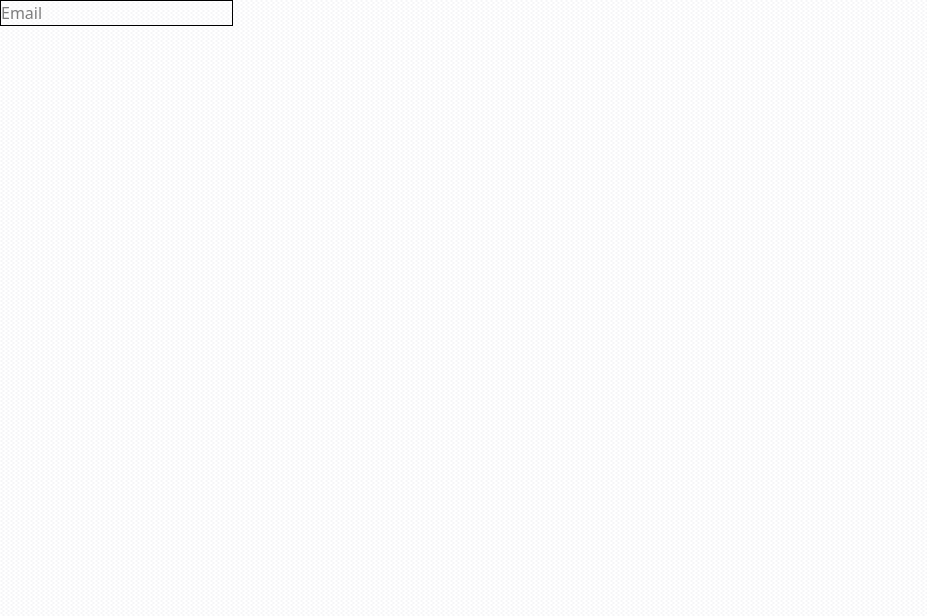
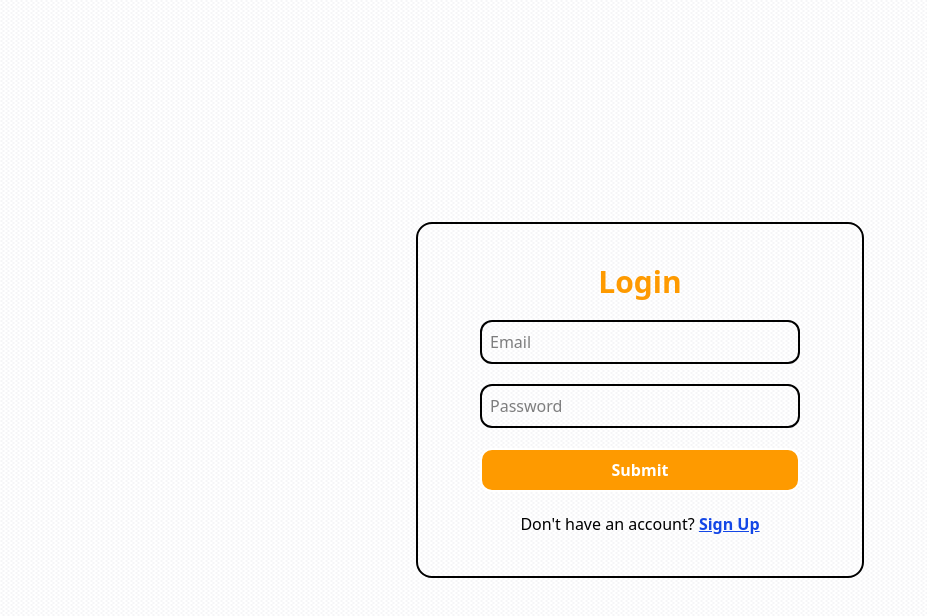
Before and after one commit to YuvamKumarSWE/News, a React (Vite) app in the folder frontend/: page /login in a window 1280 px wide. Shown: the top 616 px of the page, without its empty margins (0-927 px from the left). Built offline with nearby package versions, Linux system fonts and the light colour scheme.

Commit message:
Complete login page

```diff
--- a/frontend/src/App.jsx
+++ b/frontend/src/App.jsx
@@ -2,6 +2,7 @@ import { BrowserRouter, Route, Routes } from "react-router-dom"
 import LandingPage from "./pages/LandingPage"
 import Login from "./pages/Login"
 import SignUp from "./pages/SignUp"
+import Dashboard from "./pages/Dashboard"
 
 function App() {
 
@@ -13,6 +14,7 @@ function App() {
           <Route path="/" element={<LandingPage/>}/>
           <Route path="/login" element={<Login/>}/>
           <Route path="/signup" element={<SignUp/>}/>
+          <Route path="/dashboard" element={<Dashboard/>} />
         </Routes>
       </div>
 
--- a/frontend/src/index.css
+++ b/frontend/src/index.css
@@ -69,8 +69,20 @@
     @apply absolute top-1/2 left-1/2 transform -translate-x-1/2 -translate-y-1/2 w-64 h-64 bg-cyan-500/10 rounded-full blur-3xl animate-ping;
   }
 
-  .input-box{
-    @apply border;
+  .input-box {
+    @apply border border-2 p-2 rounded-xl w-full max-w-xs; /* Adjust width for smaller screens */
+  }
+
+  .form {
+    @apply flex flex-col w-11/12 max-w-md min-h-min items-center gap-5 py-10 border-2 rounded-2xl;
+  }
+
+  .form-title {
+    @apply text-amber-500 text-2xl md:text-3xl font-semibold; /* Bigger text on larger screens */
+  }
+
+  .submit-button {
+    @apply border-2 p-2 rounded-xl w-full max-w-xs cursor-pointer bg-amber-500 text-white font-semibold hover:bg-amber-600 transition;
   }
 }
 
--- a/frontend/src/pages/Login.jsx
+++ b/frontend/src/pages/Login.jsx
@@ -1,4 +1,4 @@
-import { useState, useEffect } from "react";
+import { useState } from "react";
 import { useNavigate } from "react-router-dom";
 
 function Login(){
@@ -7,30 +7,69 @@ function Login(){
     const [error , setError] = useState("");
     const navigate = useNavigate();
 
-
     const handleSubmit = async(e) => {
         e.preventDefault();
         setError("");
         //validaton for password
 
-        try{
-            // backend login
-            navigate("/dashboard")
-        } catch(error){
-            setError(error);
-            console.log(error);
+        // Validation
+        if (!email || !password) {
+            setError("Please fill in all fields");
+            return;
+        }
+
+        if (password.length < 6) {
+            setError("Password must be at least 6 characters");
+            return;
+        }
+
+        // Proceed with submission
+        try {
+            // API call
+            navigate("/dashboard");
+        } catch(error) {
+            setError("Login failed");
+            console.error(error);
         }
     }
 
     return(
-        <>
-            <form onSubmit={()=>{console.log("Hi")}}>
+       <div className="flex justify-center min-h-screen items-center">
+        <form onSubmit={handleSubmit} className="form">
+            <h1 className="form-title">Login</h1>
 
-                <input type="email" placeholder="Email" value={email} onChange={(e)=>setEmail(e.target.value)} className="input-box" />
+            <input
+            type="email"
+            placeholder="Email"
+            value={email}
+            onChange={(e) => setEmail(e.target.value)}
+            className="input-box"
+            name="email"
+            />
 
-                <input type="password" name="" id="" hidden onChange={(e)=>setPassword(e.target.value)} className="input-box"/>
-            </form>
-        </>
+            <input
+            type="password"
+            placeholder="Password"
+            value={password}
+            onChange={(e) => setPassword(e.target.value)}
+            className="input-box"
+            name="password"
+            />
+
+            <button
+            type="submit"
+            className="submit-button"
+            >
+            Submit
+            </button>
+
+            {(error) && <p>{error}</p>}
+
+            <p>Don't have an account? <b onClick={()=>navigate("/signup")} className="text-blue-700 underline cursor-pointer">Sign Up</b></p>
+
+        </form>
+
+        </div>
     );
 }
 
```
